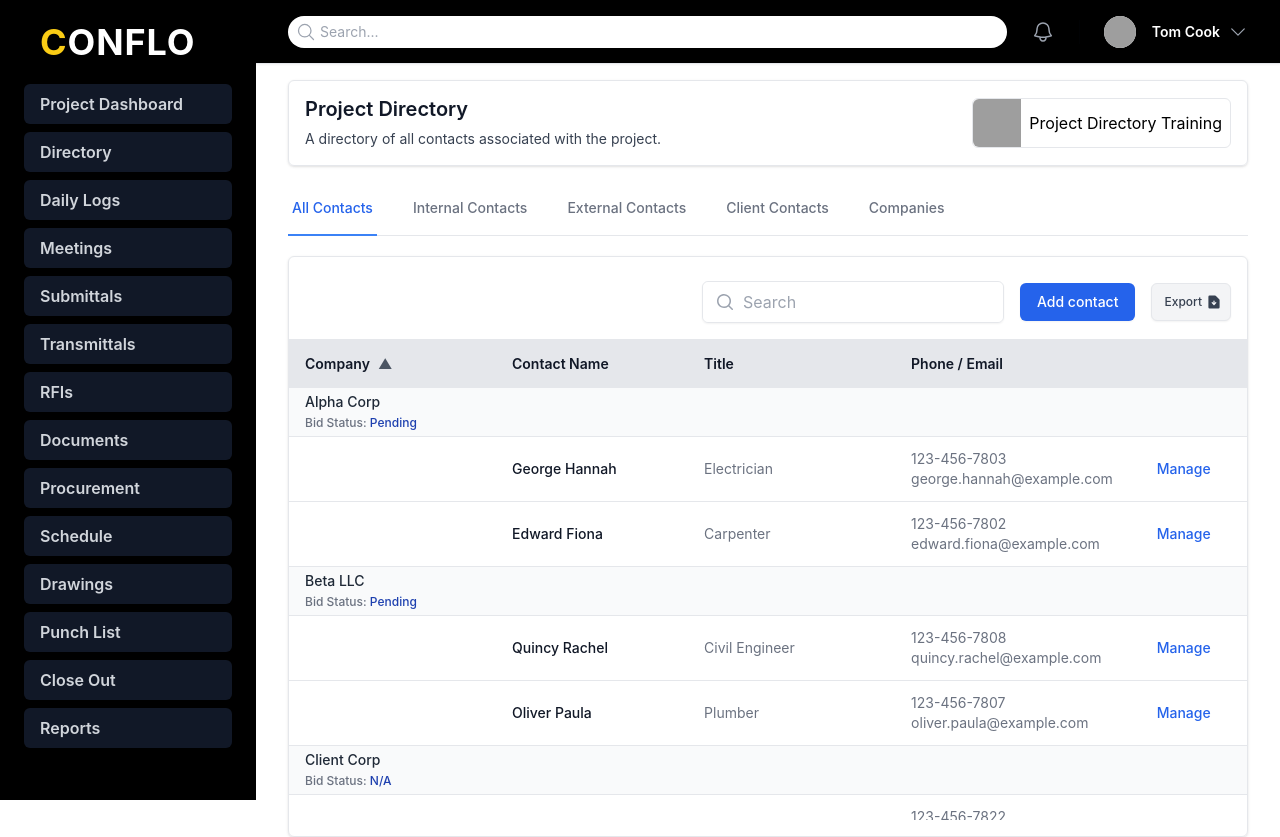
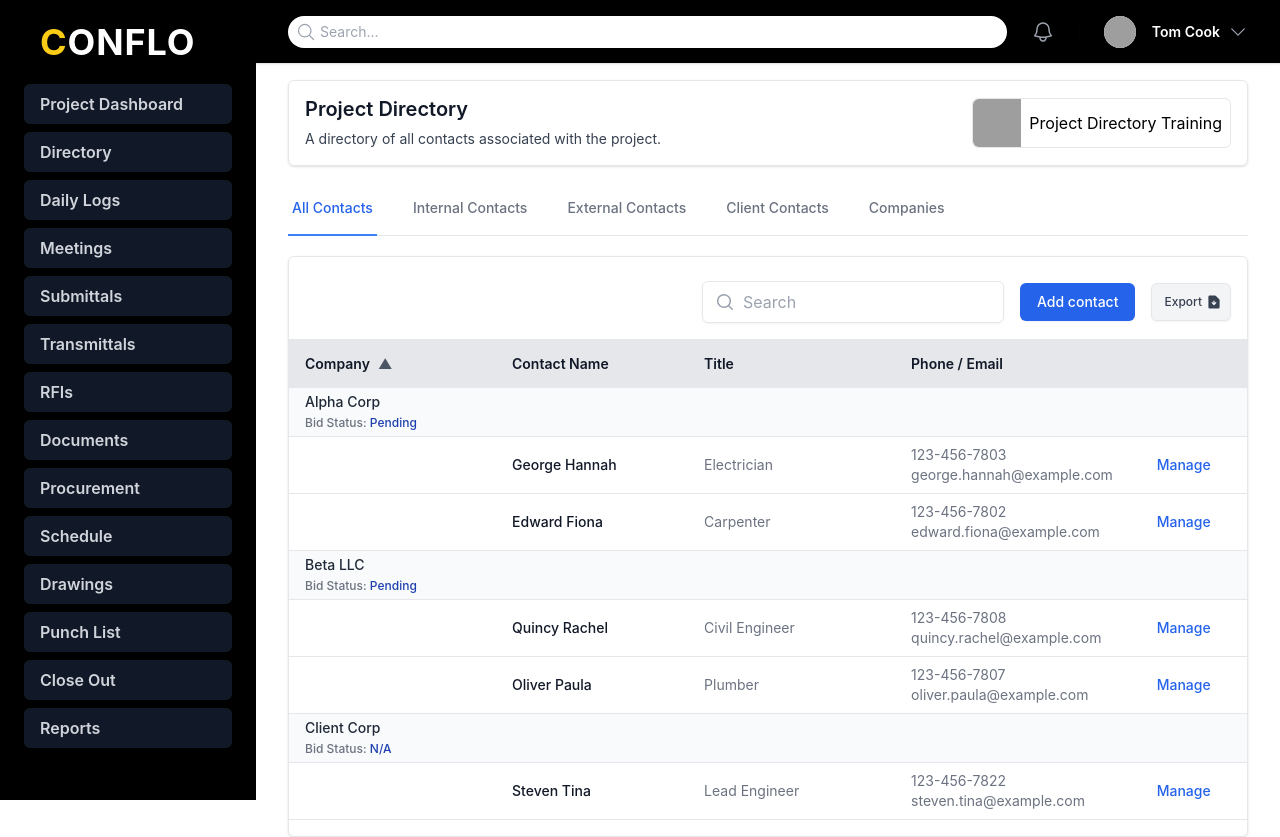
Before and after one commit to ConfloTechnologies/conflo-technologies-react-frontend, a React (Create React App) app: page /directory/project/1 in a window 1280 px wide. Built offline with nearby package versions, Linux system fonts and the light colour scheme; grey boxes are pictures that could not be loaded.

Commit message:
updated bid status look in project directory tables.

```diff
--- a/src/App/pages/ProjectDirectory.jsx
+++ b/src/App/pages/ProjectDirectory.jsx
@@ -700,18 +700,18 @@ const ContactsTable = ({ filteredUsers, toggleSortOrder, sortOrder, handleViewCo
             </>
         ) : (
           <tr key={`contact-${idx}`}>
-            <td className="whitespace-nowrap pl-4 py-3 text-sm font-medium text-gray-900 text-left" style={{ width: '20%' }}></td>
-            <td className="whitespace-nowrap pl-4 py-3 text-sm font-medium text-gray-900 text-left" style={{ width: '20%' }}>
+            <td className="whitespace-nowrap pl-4 py-2 text-sm font-medium text-gray-900 text-left" style={{ width: '20%' }}></td>
+            <td className="whitespace-nowrap pl-4 py-2 text-sm font-medium text-gray-900 text-left" style={{ width: '20%' }}>
               {user.firstName} {user.lastName}
             </td>
-            <td className="whitespace-nowrap py-3 text-sm text-gray-500 hidden md:table-cell text-left" style={{ width: '20%' }}>
+            <td className="whitespace-nowrap py-2 text-sm text-gray-500 hidden md:table-cell text-left" style={{ width: '20%' }}>
               {user.title || 'N/A'} <br />
             </td>
-            <td className="whitespace-nowrap py-3 text-sm text-gray-500 hidden sm:table-cell text-left" style={{ width: '20%' }}>
+            <td className="whitespace-nowrap py-2 text-sm text-gray-500 hidden sm:table-cell text-left" style={{ width: '20%' }}>
               {user.phone} <br />
               {user.email}
             </td>
-            <td className="whitespace-nowrap pr-6 py-3 text-center text-sm font-medium" style={{ width: '10%' }}>
+            <td className="whitespace-nowrap pr-6 py-2 text-center text-sm font-medium" style={{ width: '10%' }}>
               <button
                 href="#"
                 className="text-blue-600 hover:text-blue-900"
```
